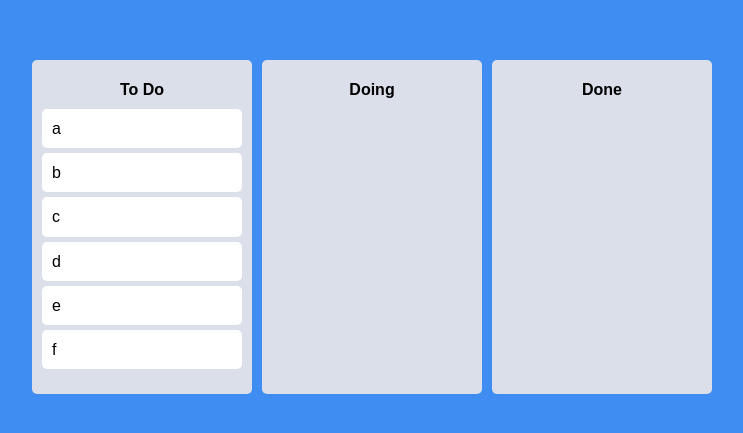
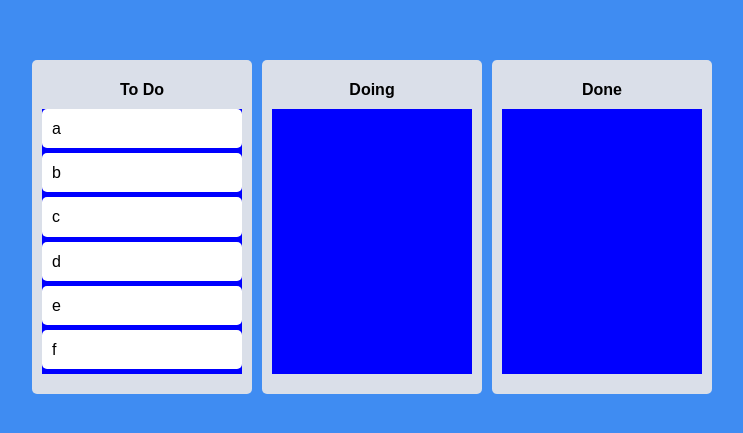
Before and after one commit to tiyang0110/react-todo-ex, a React (Create React App) app: page / in a window 1280 px wide. Shown: the part 173-606 px from the top of the page, without its empty margins (268-1011 px from the left). Built offline with nearby package versions, Linux system fonts and the light colour scheme.

Commit message:
6.12 할차례

```diff
--- a/src/App.tsx
+++ b/src/App.tsx
@@ -29,6 +29,13 @@ function App(){
 
   const onDragEnd = (info:DropResult) => {
     const { destination, draggableId, source } = info;
+
+    console.log(info);
+
+    console.log(destination);
+    console.log(source.droppableId);
+
+    if(!destination) return;
     if(destination?.droppableId === source.droppableId){
       // 같은 보드에서 움직임
       setTodos((allBoard) => {
@@ -39,6 +46,23 @@ function App(){
           ...allBoard,
           [source.droppableId]: boardCopy
         };
+      })
+    }
+
+    if(destination.droppableId !== source.droppableId){
+      // 다른 보드로 움직임
+      setTodos((allBoard) => {
+        const sourceBoard = [...allBoard[source.droppableId]];
+        const targetBoard = [...allBoard[destination.droppableId]];
+
+        sourceBoard.splice(source.index, 1);
+        targetBoard.splice(destination.index, 0, draggableId);
+
+        return {
+          ...allBoard,
+          [source.droppableId]: sourceBoard,
+          [destination.droppableId]: targetBoard,
+        }
       })
     }
 
--- a/src/Components/Board.tsx
+++ b/src/Components/Board.tsx
@@ -18,6 +18,17 @@ const BoardName = styled.h1`
   margin-bottom: 10px;
 `;
 
+interface IAreaProps {
+  isDraggingover: boolean,
+  isDraggingFromThis: boolean
+}
+
+const Area = styled.div<IAreaProps>`
+  background-color: ${(props) => props.isDraggingover ? "pink" : props.isDraggingFromThis ? "red" : "blue"};
+  flex-grow: 1;
+  transition: background-color .3s ease-in-out;
+`;
+
 interface IBoardProps {
   todos: string[];
   boardId: string;
@@ -25,17 +36,19 @@ interface IBoardProps {
 
 function Board({todos, boardId}:IBoardProps){
   return(
+    <Wrapper>
+      <BoardName>{boardId}</BoardName>
       <Droppable droppableId={boardId}>
-      {(provided) => (
-        <Wrapper ref={provided.innerRef} {...provided.droppableProps}>
-          <BoardName>{boardId}</BoardName>
+        {(provided, snapshot) => (
+          <Area isDraggingover={snapshot.isDraggingOver} isDraggingFromThis={Boolean(snapshot.draggingFromThisWith)} style={{ width: "100%"}} ref={provided.innerRef} {...provided.droppableProps}>
             {todos.map((todo, index) => (
               <DragabbleCard key={todo} todo={todo} index={index} />
             ))}
             {provided.placeholder}
-        </Wrapper>
+          </Area>
         )}
       </Droppable>
+    </Wrapper>
   )
 }
 
--- a/src/Components/DragabbleCard.tsx
+++ b/src/Components/DragabbleCard.tsx
@@ -10,6 +10,7 @@ const Card = styled.div`
   width: 100%;
   box-sizing: border-box;
 `;
+
 
 interface IDragabbleCardProps{
   todo: string;
```
Lines whose indentation alone changed are shown as unchanged.
